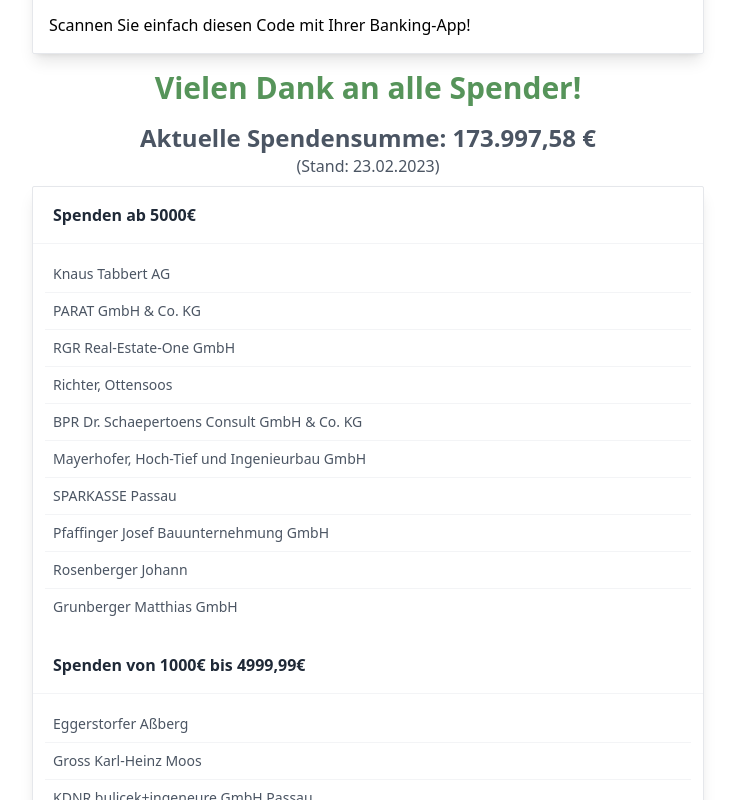
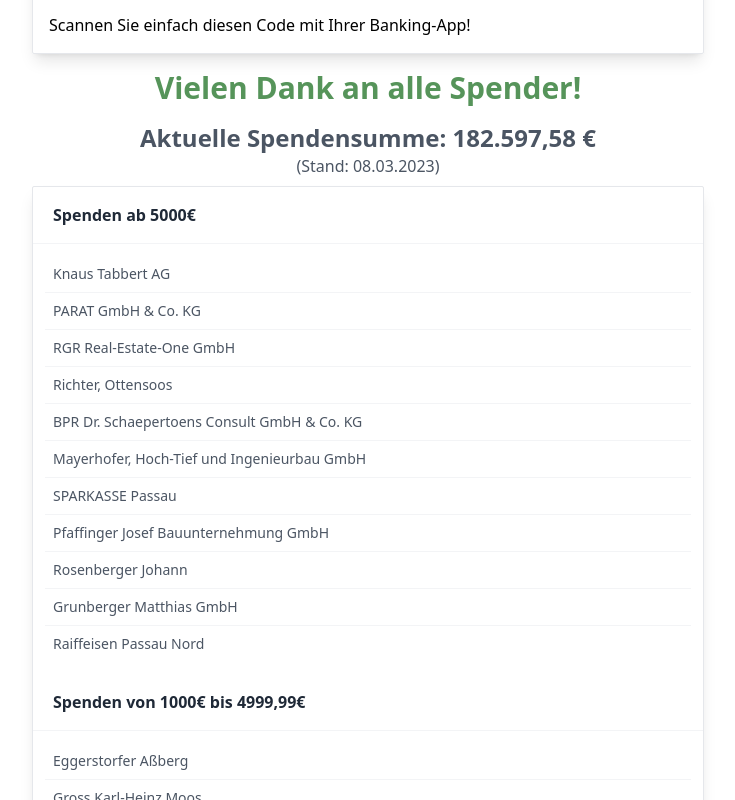
Before and after one commit to giggei/dreisessel, a SvelteKit app: page /spenden in a window 1280 px wide. Shown: the part 840-1640 px from the top of the page, without its empty margins (272-1007 px from the left). Built offline with nearby package versions, Linux system fonts and the light colour scheme.

Commit message:
Update Spender

```diff
--- a/src/routes/spenden/+page.svelte
+++ b/src/routes/spenden/+page.svelte
@@ -61,8 +61,8 @@
 
 			<section class="antialiased text-gray-600">
 				<div class="flex flex-col place-items-center">
-					<h1 class="font-bold text-2xl">Aktuelle Spendensumme:  173.997,58 €</h1>
-					<div class="mb-2">(Stand: 23.02.2023)</div>
+					<h1 class="font-bold text-2xl">Aktuelle Spendensumme:  182.597,58 €</h1>
+					<div class="mb-2">(Stand: 08.03.2023)</div>
 
 					<div
 						class="w-full max-w-2xl mx-auto bg-white shadow-lg rounded-sm border border-gray-200"
@@ -122,6 +122,11 @@
 										<tr>
 											<td class="p-2 whitespace-nowrap">
 												<div class="text-left">Grunberger Matthias GmbH</div>
+											</td>
+										</tr>
+										<tr>
+											<td class="p-2 whitespace-nowrap">
+												<div class="text-left">Raiffeisen Passau Nord</div>
 											</td>
 										</tr>
 									</tbody>
@@ -242,7 +247,9 @@
 										</tr>
 										<tr>
 											<td class="p-2 whitespace-nowrap">
-												<div class="text-left">act-consult AG Ingenieurgesellschaft u. Untern.b.</div>
+												<div class="text-left">
+													act-consult AG Ingenieurgesellschaft u. Untern.b.
+												</div>
 											</td>
 										</tr>
 										<tr>
@@ -577,7 +584,9 @@
 										</tr>
 										<tr>
 											<td class="p-2 whitespace-nowrap">
-												<div class="text-left">Fischereiverein Neureichenau (Penzenstadler Werner)</div>
+												<div class="text-left">
+													Fischereiverein Neureichenau (Penzenstadler Werner)
+												</div>
 											</td>
 										</tr>
 										<tr>
@@ -881,6 +890,16 @@
 												<div class="text-left">Kath.Kirchenst. Neureichenau Altenclub</div>
 											</td>
 										</tr>
+										<tr>
+											<td class="p-2 whitespace-nowrap">
+												<div class="text-left">Sektion Frauenau Waldverein</div>
+											</td>
+										</tr>
+										<tr>
+											<td class="p-2 whitespace-nowrap">
+												<div class="text-left">Praxl Sunnhild</div>
+											</td>
+										</tr>
 									</tbody>
 								</table>
 							</div>
```
